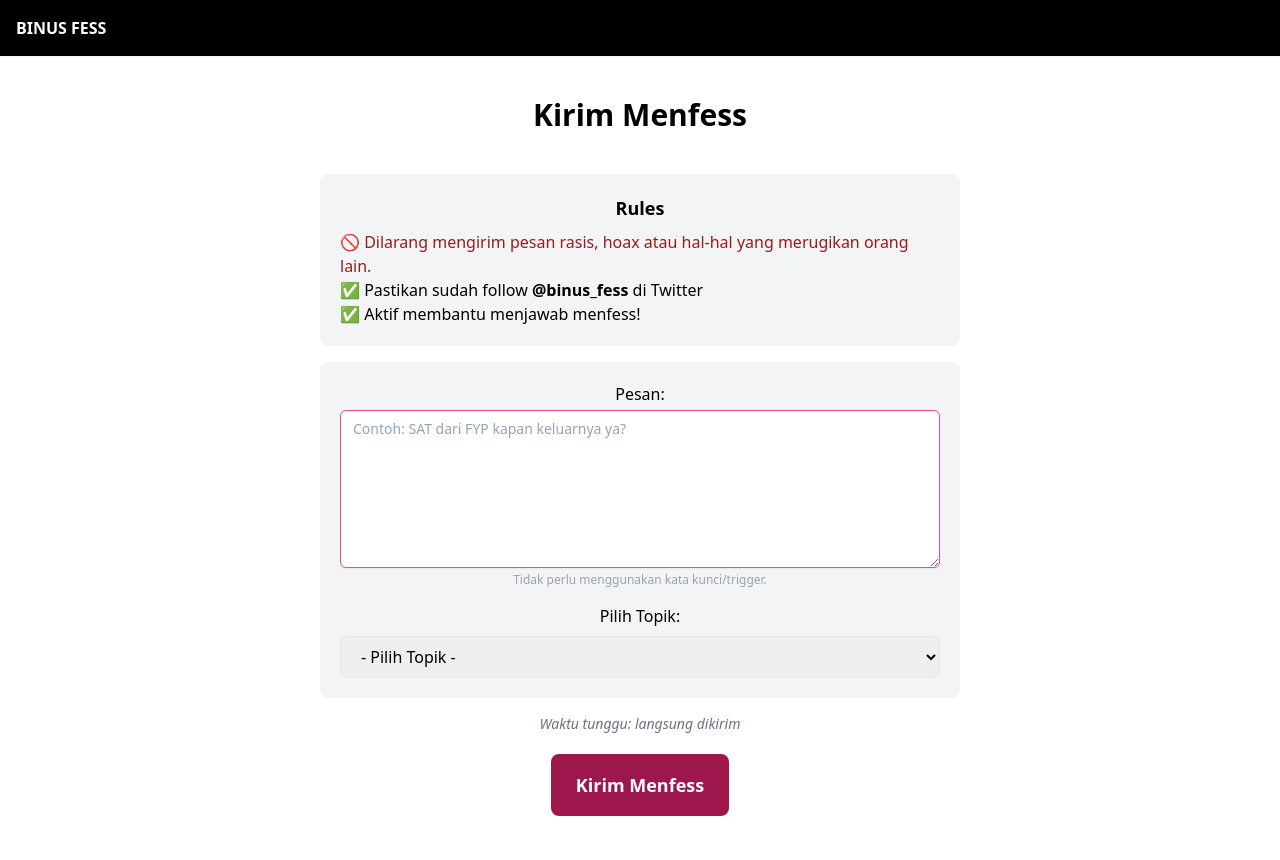
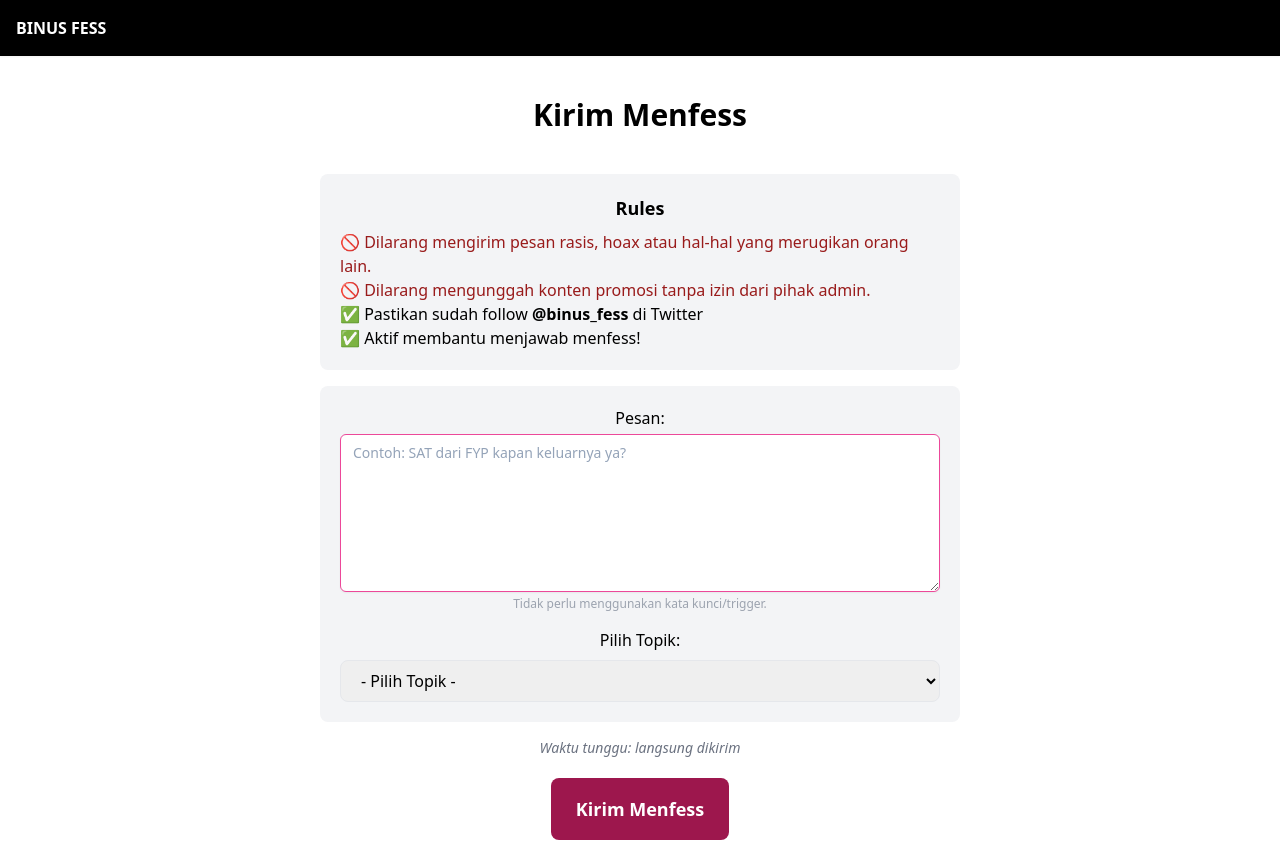
Before and after one commit to ilyasaftr/binusfess-frontend, a Nuxt app: page / in a window 1280 px wide. Before the commit the page ends 836 px from the top, so only its background shows below. Built offline with nearby package versions, Linux system fonts and the light colour scheme.

Commit message:
update rules

```diff
--- a/pages/index.vue
+++ b/pages/index.vue
@@ -8,6 +8,7 @@
         <div class="font-bold text-lg text-center mb-2">Rules</div>
           <ol>
             <li class="text-red-800">🚫 Dilarang mengirim pesan rasis, hoax atau hal-hal yang merugikan orang lain.</li>
+            <li class="text-red-800">🚫 Dilarang mengunggah konten promosi tanpa izin dari pihak admin.</li>
             <li>✅ Pastikan sudah follow <a class="font-bold" rel="me" target="_blank" href="https://twitter.com/binus_fess">@binus_fess</a> di Twitter </li>
             <li>✅ Aktif membantu menjawab menfess!</li>
           </ol>
```
